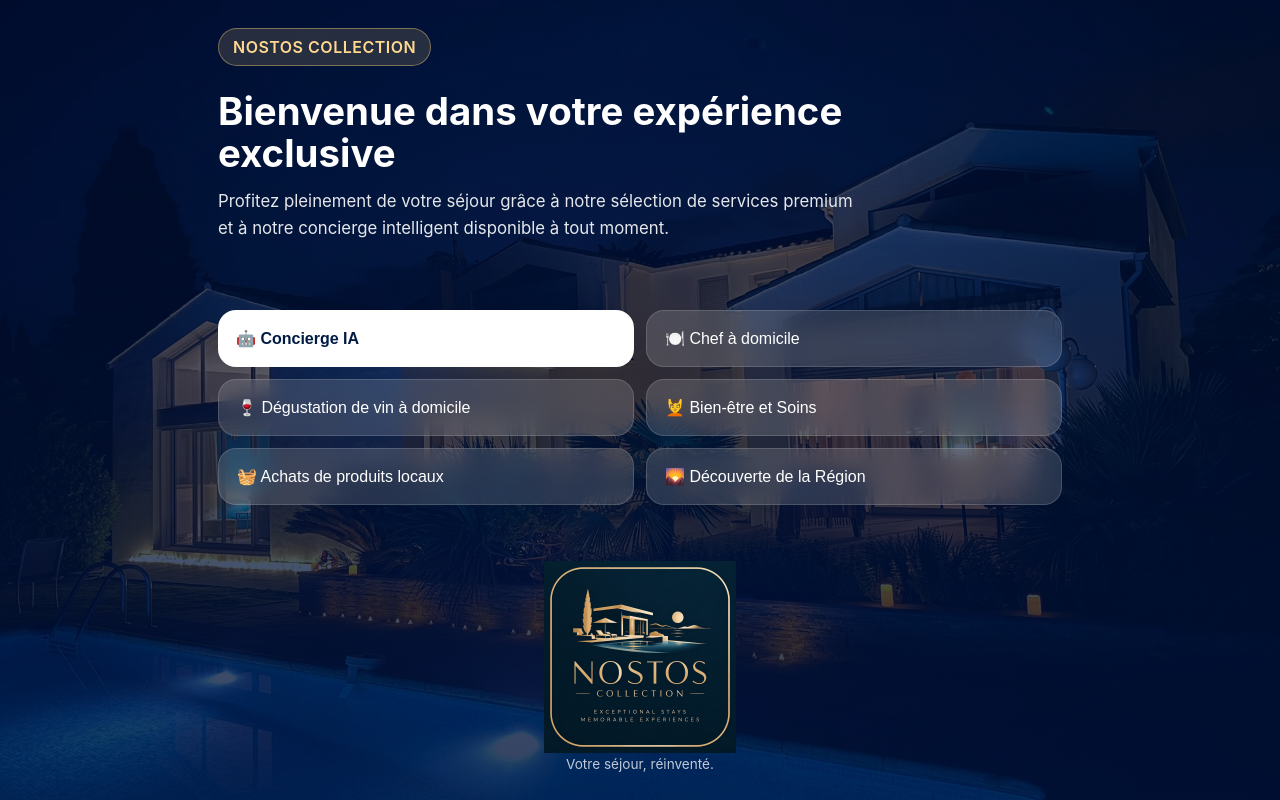
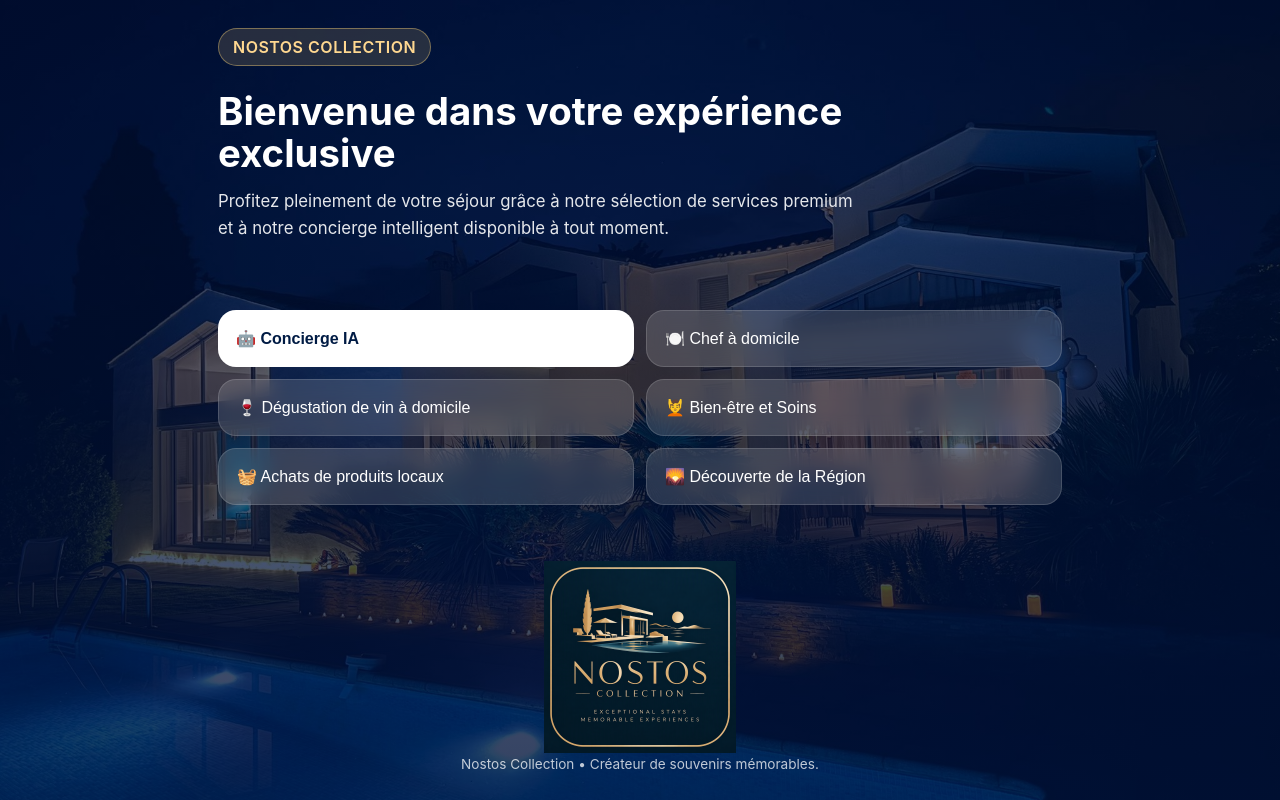
Before and after one commit to samikassab-skc/Nostos_Collection, a plain HTML site: page index.html in a window 1280 px wide. Drawn offline with Linux system fonts and the light colour scheme.

Commit message:
Update index.html

```diff
--- a/index.html
+++ b/index.html
@@ -185,7 +185,7 @@ body{
   >
 
   <div class="footer-text">
-    Votre séjour, réinventé.
+    Nostos Collection • Créateur de souvenirs mémorables.
   </div>
 
 </div>
```
